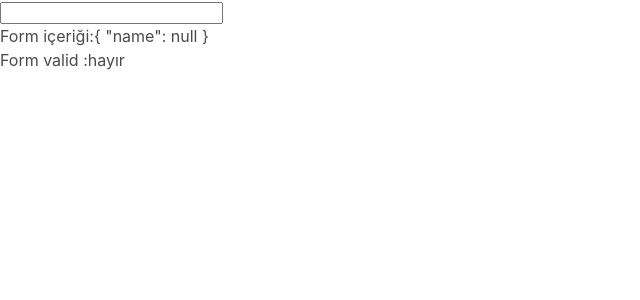
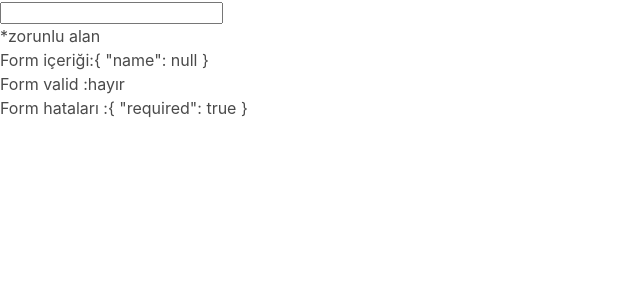
Before and after one commit to SerapErkan/ReactiveForm-PaymentCard, an Angular app in the folder creditcard/: page / in a window 1280 px wide. Shown: the top 300 px of the page, without its empty margins (0-640 px from the left). Built offline with nearby package versions, Linux system fonts and the light colour scheme.

Commit message:
error message - required field

```diff
--- a/creditcard/src/app/cardform/cardform.component.html
+++ b/creditcard/src/app/cardform/cardform.component.html
@@ -1,7 +1,10 @@
 <form [formGroup]="cardForm">
-    <input type='text' formControlName="name">
+  <input type="text" formControlName="name" />
+
+  <div *ngIf="cardForm.get('name')?.errors?.['required']">*zorunlu alan</div>
+
 </form>
 
-
-<div> Form içeriği:{{cardForm.value | json}}</div>
-<div> Form valid :{{cardForm.valid ?"evet":"hayır"}}</div>
+<div>Form içeriği:{{ cardForm.value | json }}</div>
+<div>Form valid :{{ cardForm.valid ? "evet" : "hayır" }}</div>
+<div>Form hataları :{{ cardForm.get("name")?.errors | json }}</div>
```
